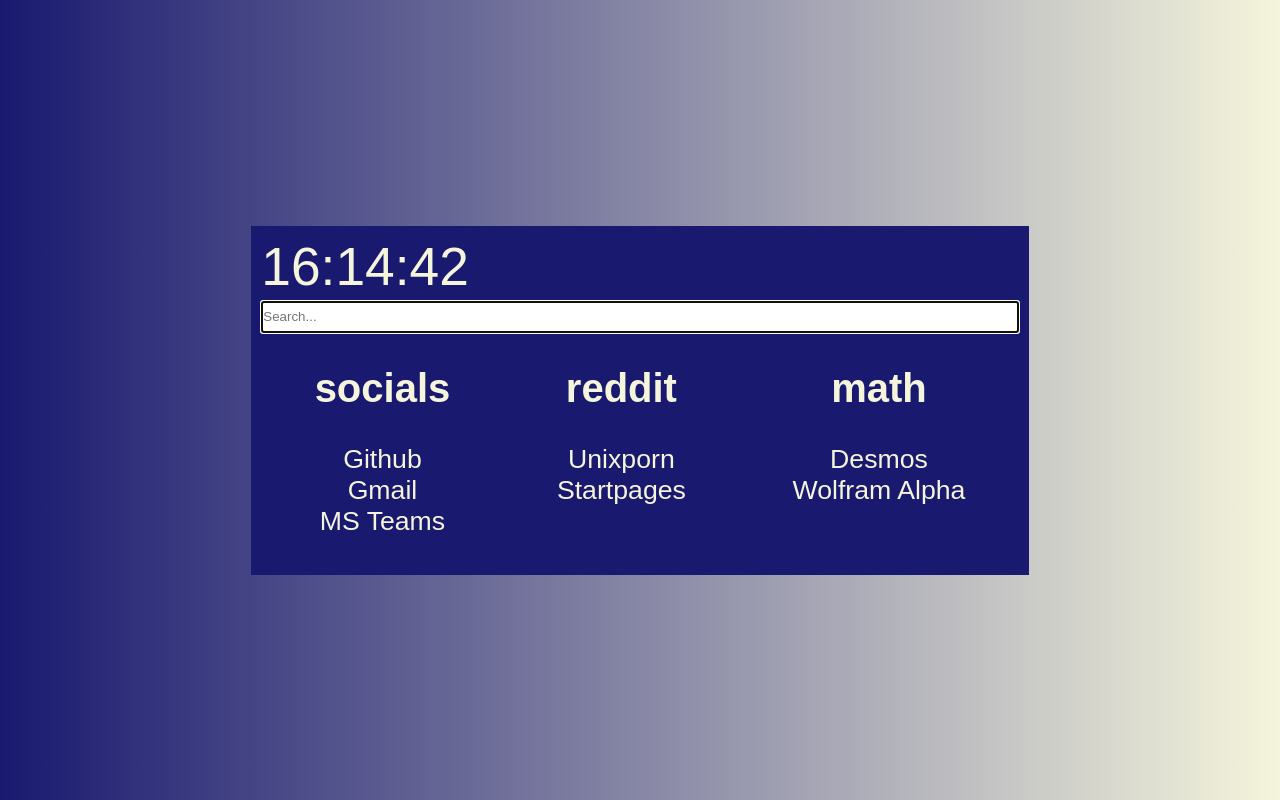
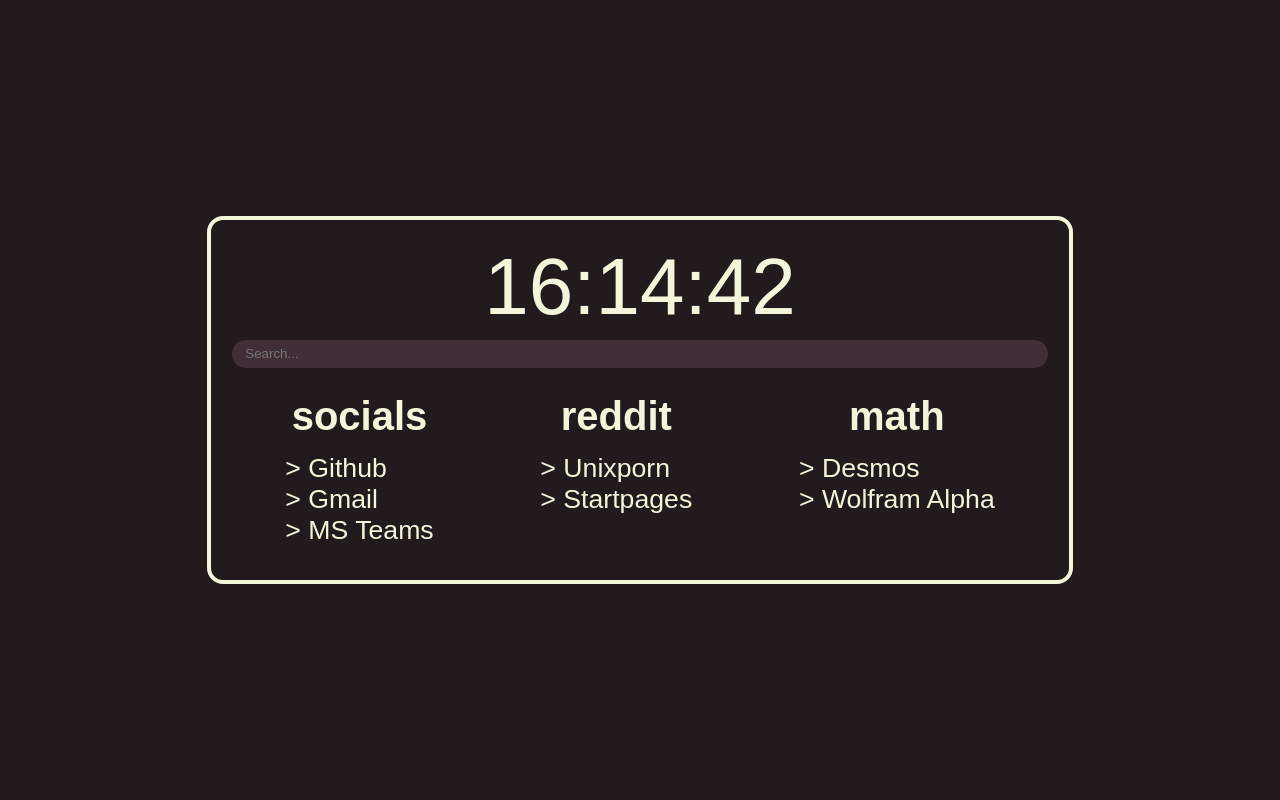
Before and after one commit to b-swist/startpage, a plain HTML site: page index.html in a window 1280 px wide. Drawn offline with Linux system fonts and the light colour scheme; a web font is replaced by a local one.

Commit message:
make it look better

```diff
--- a/style.css
+++ b/style.css
@@ -1,14 +1,31 @@
+@counter-style custom {
+  system: cyclic;
+  symbols: "\00003E";
+  suffix: " ";
+}
+
 :root {
+  font-size: 20pt;
   font-family: Inter, sans-serif;
   font-feature-settings:
     "liga" 1,
     "calt" 1;
+
+  --bg: hsl(335, 16%, 12%);
+  --bg-input: hsl(335, 16%, 22%);
+  --border: beige;
+  --text: beige;
+  --text-highlight: var(--text);
 }
 
 @supports (font-variation-settings: normal) {
   :root {
     font-family: InterVariable, sans-serif;
   }
+}
+
+[contenteditable="true"]:focus {
+  outline: none;
 }
 
 body {
@@ -19,19 +36,16 @@ body {
   padding: 0;
   margin: 0;
 
-  /* background-color: navy; */
-  font-size: 20pt;
-  color: beige;
-
-  background-image: linear-gradient(90deg, midnightblue, beige);
+  background-color: var(--bg);
+  color: var(--text);
 }
 
 a {
   text-decoration: none;
-  color: beige;
+  color: var(--text);
 
   &:hover {
-    color: yellow;
+    color: var(--text-highlight);
   }
 }
 
@@ -43,24 +57,46 @@ input {
 }
 
 .main {
-  background-color: midnightblue;
-  padding: 8pt;
+  border: 4px solid var(--border);
+  border-radius: 2vmin;
+  padding: 0.8em;
 }
 
 .clock {
-  font-size: 2em;
+  /* text-indent: 0.2em; */
+  text-align: center;
+  font-size: 3rem;
 }
 
 .nav {
   display: flex;
-  text-align: center;
 
   section {
     padding: 0 2em;
   }
 
+  h2 {
+    text-align: center;
+    margin: 0.5em 0 0.2em;
+  }
+
   ul {
-    list-style-type: none;
+    list-style: custom inside;
+    margin: 0.5em 0;
     padding: 0;
   }
 }
+
+#searchbox {
+  background-color: var(--bg-input);
+  color: var(--text);
+  border: none;
+  border-radius: 3vmin;
+  text-indent: 1em;
+  font-size: 0.5rem;
+  margin: 0.5em 0;
+
+  &:focus {
+    outline: none;
+  }
+}
```
